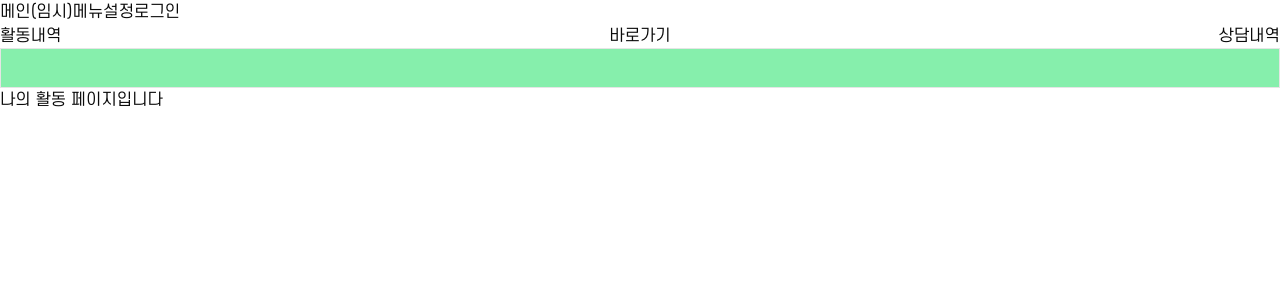
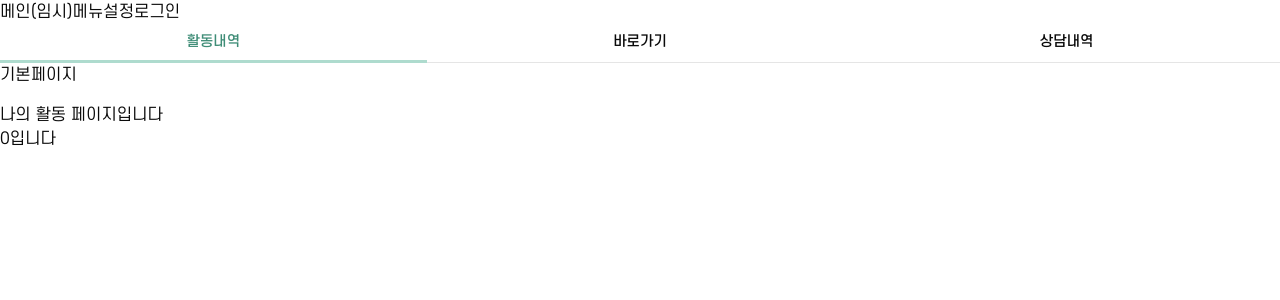
Before and after one commit to Hanaro-Trolly/ONE-HADA, a Next.js app in the folder one-hada/: page /activity in a window 1280 px wide. Shown: the top 300 px of the page. Built offline with nearby package versions, Linux system fonts and the light colour scheme; no server answers.

Commit message:
feat: 나의활동 페이지 탭바 생성

```diff
--- /dev/null
+++ b/one-hada/app/activity/@tabs/default.tsx
@@ -0,0 +1,3 @@
+export default function DefaultActivity() {
+  return <>기본페이지</>;
+}
--- a/one-hada/app/activity/layout.tsx
+++ b/one-hada/app/activity/layout.tsx
@@ -1,6 +1,9 @@
 'use client';
 
+import { Button } from '@/components/ui/button';
 import Link from 'next/link';
+import { useState } from 'react';
+import { cn } from '@/lib/utils';
 
 export default function ActivityLayout({
   children,
@@ -9,21 +12,68 @@ export default function ActivityLayout({
   children: React.ReactNode;
   tabs: React.ReactNode;
 }) {
+  const [position, setPosition] = useState(0);
   return (
     <div>
       <ul className='flex justify-between'>
-        <li>
-          <Link href='/activity/history'>활동내역</Link>
+        <li
+          className={cn(
+            'w-full',
+            position === 0
+              ? 'border-b-[3px] border-[#AEDBCE] text-[#3F8D77]'
+              : 'border-b'
+          )}
+        >
+          <Link href='/activity/history' className='h-10'>
+            <Button
+              variant='ghost'
+              className='w-full rounded-none hover:bg-white hover:text-[#3F8D77]'
+              onClick={() => setPosition(0)}
+            >
+              활동내역
+            </Button>
+          </Link>
         </li>
-        <li>
-          <Link href='/activity/shortcut'>바로가기</Link>
+        <li
+          className={cn(
+            'w-full',
+            position === 1
+              ? 'border-b-[3px] border-[#AEDBCE] text-[#3F8D77]'
+              : 'border-b'
+          )}
+        >
+          <Link href='/activity/shortcut' className='h-10'>
+            <Button
+              variant='ghost'
+              className='w-full rounded-none hover:bg-white hover:text-[#3F8D77]'
+              onClick={() => setPosition(1)}
+            >
+              바로가기
+            </Button>
+          </Link>
         </li>
-        <li>
-          <Link href='/activity/consultations'>상담내역</Link>
+        <li
+          className={cn(
+            'w-full',
+            position === 2
+              ? 'border-b-[3px] border-[#AEDBCE] text-[#3F8D77]'
+              : 'border-b'
+          )}
+        >
+          <Link href='/activity/consultations' className='h-10'>
+            <Button
+              variant='ghost'
+              className='w-full rounded-none hover:bg-white hover:text-[#3F8D77]'
+              onClick={() => setPosition(2)}
+            >
+              상담내역
+            </Button>
+          </Link>
         </li>
       </ul>
-      <div className='border bg-green-300 h-10'>{tabs}</div>
+      <div className='h-10'>{tabs}</div>
       {children}
+      {position + '입니다'}
     </div>
   );
 }
```
